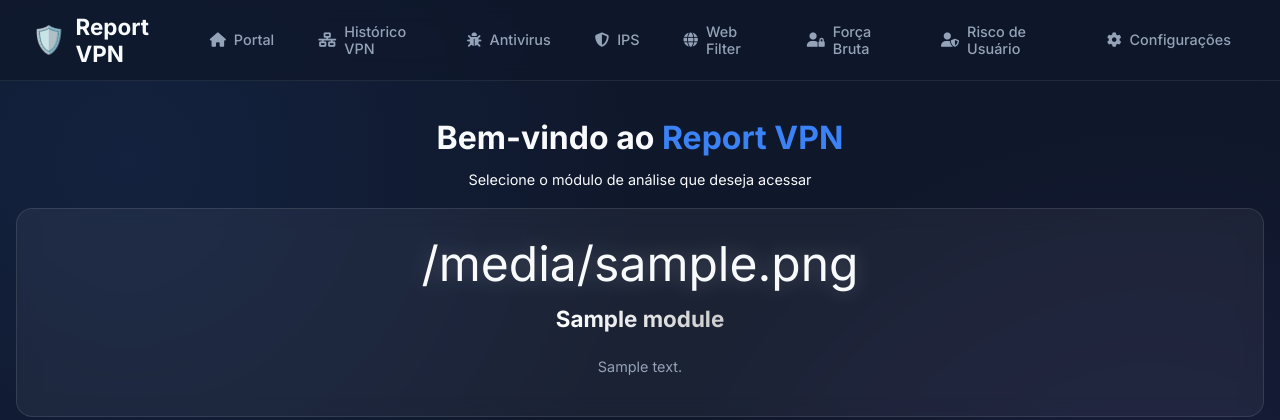
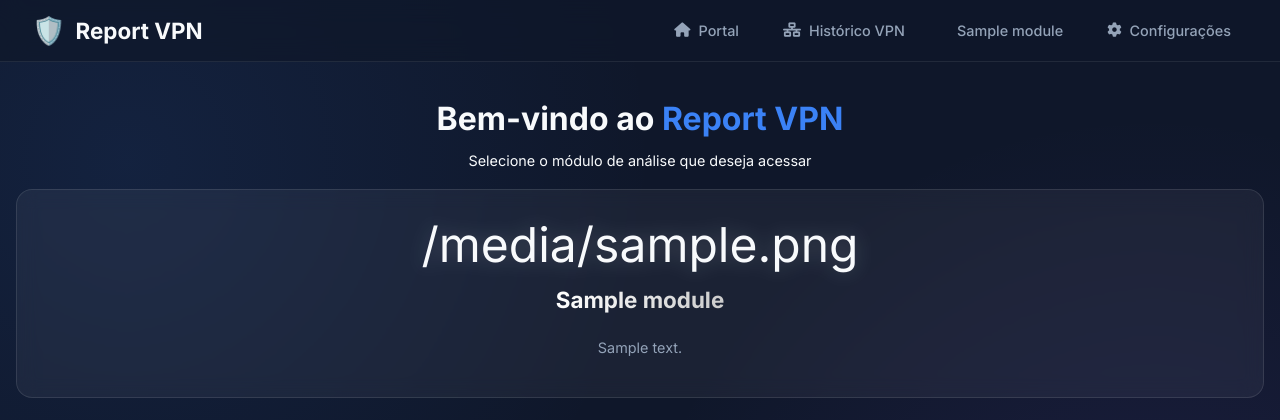
Before and after one commit to welermoura/reportvpn, a Django app: template dashboard/templates/dashboard/portal.html in a window 1280 px wide. Shown: the top 420 px of the page. Run offline with Django 5.2, Linux system fonts and the light colour scheme; the template is opened without the code that fills it: most values are stand-ins (such as "Sample title", 1, 10 or a date in 2020); some libraries are stand-ins or nearby versions.

Commit message:
feat(ui): make sidebar menu dynamic based on active PortalModules

```diff
--- a/dashboard/templates/dashboard/base.html
+++ b/dashboard/templates/dashboard/base.html
@@ -32,24 +32,13 @@
             </a>
 
             <!-- Security Modules -->
-            <a href="{% url 'security_events:antivirus' %}"
-                class="{% if 'antivirus' in request.path %}active{% endif %}">
-                <i class="fas fa-bug"></i> Antivirus
+            {% for module in portal_modules %}
+            <a href="{% url module.url_name %}"
+                class="{% if module.slug in request.path or module.url_name.split|last in request.path %}active{% endif %}"
+                title="{{ module.description }}">
+                <i class="{{ module.icon }}"></i> {{ module.title }}
             </a>
-            <a href="{% url 'security_events:ips' %}" class="{% if 'ips' in request.path %}active{% endif %}">
-                <i class="fas fa-shield-alt"></i> IPS
-            </a>
-            <a href="{% url 'security_events:webfilter' %}"
-                class="{% if 'webfilter' in request.path %}active{% endif %}">
-                <i class="fas fa-globe"></i> Web Filter
-            </a>
-            <a href="{% url 'dashboard:bruteforce_dashboard' %}"
-                class="{% if 'bruteforce' in request.path %}active{% endif %}">
-                <i class="fas fa-user-lock"></i> Força Bruta
-            </a>
-            <a href="{% url 'dashboard:risk_dashboard' %}" class="{% if 'risk' in request.path %}active{% endif %}">
-                <i class="fas fa-user-shield"></i> Risco de Usuário
-            </a>
+            {% endfor %}
 
             <a href="{% url 'admin:index' %}" class="{% if 'admin' in request.path %}active{% endif %}">
                 <i class="fas fa-cog"></i> Configurações
--- a/vpn_dashboard/settings.py
+++ b/vpn_dashboard/settings.py
@@ -84,6 +84,7 @@ TEMPLATES = [
                 'django.template.context_processors.request',
                 'django.contrib.auth.context_processors.auth',
                 'django.contrib.messages.context_processors.messages',
+                'dashboard.context_processors.portal_modules',
             ],
         },
     },
@@ -226,6 +227,11 @@ CELERY_BEAT_SCHEDULE = {
         'task': 'Atualizar Scores de Risco',
         'schedule': 1800.0,
     },
+    'Consolidação de Conexões (Meia-noite)': {
+        'task': 'Consolidar Conexões VPN à Meia-Noite',
+        # Configurado para rodar diariamente às 23:59
+        'schedule': __import__('celery.schedules').schedules.crontab(minute=59, hour=23),
+    },
 }
 
 # Cache Configuration (Redis)
```
Also changed, not shown: dashboard/context_processors.py (added, +13 -0 lines).
